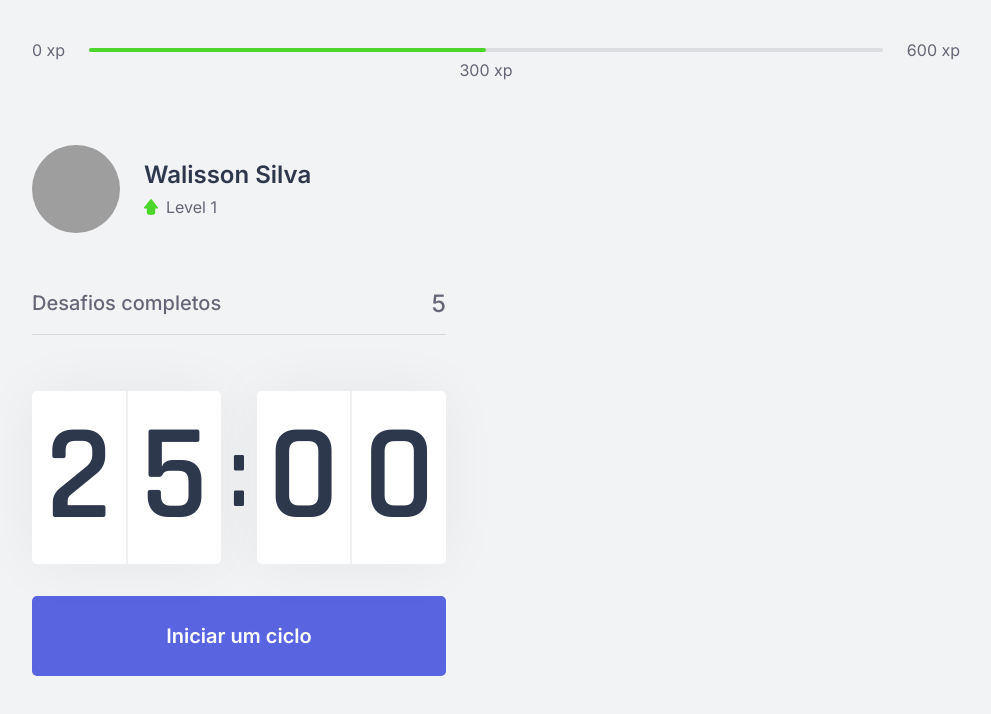
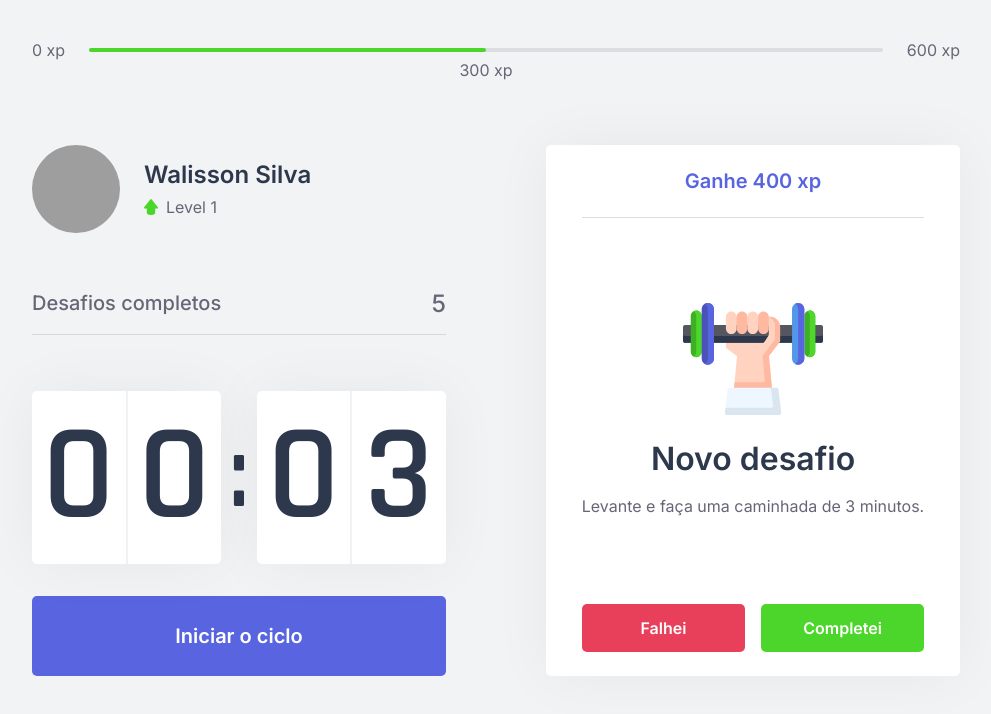
Before and after one commit to walissonsilva/moveit-next, a Next.js app: page / in a window 1280 px wide. Shown: the top 714 px of the page, without its empty margins (144-1135 px from the left). Built offline with nearby package versions, Linux system fonts and the light colour scheme; grey boxes are pictures that could not be loaded.

Commit message:
chore: create ChallengesContext to deal with start new challenges

```diff
--- /dev/null
+++ b/src/components/ChallengeBox.tsx
@@ -0,0 +1,50 @@
+import { useContext } from 'react';
+import styles from '../styles/components/ChallengeBox.module.css';
+
+import { ChallengesContext } from '../contexts/ChallengesContext';
+
+export function ChallengeBox() {
+  const contextData = useContext(ChallengesContext);
+
+  console.log(contextData);
+
+  const hasActiveChallenge = true;
+
+  return (
+    <div className={styles.challengeBoxContainer}>
+      { hasActiveChallenge ? (
+        <div className={styles.challengeActive}>
+          <header>Ganhe 400 xp</header>
+
+          <main>
+            <img src="icons/body.svg" alt=""/>
+
+            <strong>Novo desafio</strong>
+            <p>Levante e faça uma caminhada de 3 minutos.</p>
+          </main>
+
+          <footer>
+            <button
+              type="button"
+              className={styles.challengeFailedButton}>
+                Falhei
+            </button>
+            <button
+              type="button"
+              className={styles.challengeSucceededButton}>
+                Completei
+            </button>
+          </footer>
+        </div>
+      ) : (
+        <div className={styles.challengeNotActive}>
+          <strong>Finalize um ciclo para receber novos desafios</strong>
+          <p>
+            <img src="icons/level-up.svg" alt="Level Up"/>
+            Complete-os e ganhe experiência e avance de leve.
+          </p>
+        </div>
+      ) }
+    </div>
+  )
+}
--- a/src/components/Countdown.tsx
+++ b/src/components/Countdown.tsx
@@ -1,9 +1,17 @@
-import { useEffect, useState } from 'react';
+import { useContext, useEffect, useState } from 'react';
+
+import { ChallengesContext } from '../contexts/ChallengesContext';
+
 import styles from '../styles/components/Countdown.module.css';
 
 export function Countdown() {
-  const [time, setTime] = useState(25 * 60);
-  const [countdownActive, setCountdownActive] = useState(false);
+  const { startNewChallenge } = useContext(ChallengesContext);
+
+  const totalCountdownTime = 0.05 * 60;
+
+  const [time, setTime] = useState(totalCountdownTime);
+  const [isCountdownActive, setIsCountdownActive] = useState(false);
+  const [hasFinished, setHasFinished] = useState(false);
 
   const minutes = Math.floor(time / 60);
   const seconds = time % 60;
@@ -12,18 +20,26 @@
   const [secondLeft, secondRight] = String(seconds).padStart(2, '0').split('');
 
   const toggleActiveCountdown = () => {
-    setCountdownActive(!countdownActive);
+    if (!isCountdownActive) {
+      setHasFinished(false);
+    }
+
+    setIsCountdownActive(!isCountdownActive);
   }
 
   useEffect(() => {
-    if (countdownActive && time > 0) {
+    if (isCountdownActive && time > 0) {
       setTimeout(() => {
         setTime(time - 1);
       }, 1000);
-    } else if (!countdownActive) {
-      setTime(25 * 60);
+    } else if (!isCountdownActive) {
+      setTime(totalCountdownTime);
+    } else if (isCountdownActive && time === 0) {
+      setHasFinished(true);
+      toggleActiveCountdown();
+      startNewChallenge();
     }
-  }, [countdownActive, time]);
+  }, [isCountdownActive, time]);
 
   return (
     <div>
@@ -39,12 +55,31 @@
         </div>
       </div>
 
-      <button
-        type="button"
-        onClick={toggleActiveCountdown}
-        className={styles.countdownButton}>
-          { !countdownActive ? 'Iniciar um ciclo' : 'Cancelar o ciclo' }
-      </button>
+      { hasFinished ? (
+        <button
+          disabled
+          className={styles.countdownButton}>
+            Ciclo encerrado
+        </button>
+      ) : (
+        <>
+          {!isCountdownActive ? (
+            <button
+              type="button"
+              onClick={toggleActiveCountdown}
+              className={styles.countdownButton}>
+                Iniciar o ciclo
+            </button>
+          ): (
+            <button
+              type="button"
+              onClick={toggleActiveCountdown}
+              className={`${styles.countdownButton} ${styles.countdownButtonActive}`}>
+                Abandonar ciclo
+            </button>
+          )}
+        </>
+      )}
     </div>
   )
 }
--- /dev/null
+++ b/src/contexts/ChallengesContext.tsx
@@ -0,0 +1,35 @@
+import React, { createContext, ReactNode, useState } from "react";
+
+interface ChallengesContextData {
+  level: number;
+  currentExperience: number;
+  challengesCompleted: number;
+  startNewChallenge: () => void;
+}
+
+interface ChallengeProviderProps {
+  children: ReactNode;
+}
+
+export const ChallengesContext = createContext({} as ChallengesContextData);
+
+export function ChallengesProvider({ children }) {
+  const [level, setLevel] = useState(1);
+  const [currentExperience, setCurrentExperience] = useState(0);
+  const [challengesCompleted, setChallengesCompleted] = useState(0);
+
+  function startNewChallenge() {
+    console.log('New challenge!');
+  }
+
+  return (
+    <ChallengesContext.Provider value={{
+      level,
+      currentExperience,
+      challengesCompleted,
+      startNewChallenge,
+    }}>
+      { children }
+    </ChallengesContext.Provider>
+  )
+}
--- a/src/pages/_app.tsx
+++ b/src/pages/_app.tsx
@@ -1,7 +1,13 @@
 import '../styles/global.css';
 
+import { ChallengesProvider } from '../contexts/ChallengesContext';
+
 function MyApp({ Component, pageProps }) {
-  return <Component {...pageProps} />
+  return (
+    <ChallengesProvider>
+      <Component {...pageProps} />
+    </ChallengesProvider>
+  )
 }
 
 export default MyApp
--- a/src/pages/index.tsx
+++ b/src/pages/index.tsx
@@ -2,6 +2,7 @@
 import { Countdown } from '../components/Countdown';
 import ExperienceBar from '../components/ExperienceBar'
 import { Profile } from '../components/Profile';
+import { ChallengeBox } from '../components/ChallengeBox';
 
 import Head from 'next/head';
 
@@ -23,7 +24,9 @@
           <Countdown />
         </div>
 
-        <div></div>
+        <div>
+          <ChallengeBox />
+        </div>
       </section>
     </div>
   )
--- /dev/null
+++ b/src/styles/components/ChallengeBox.module.css
@@ -0,0 +1,107 @@
+.challengeBoxContainer {
+  height: 100%;
+
+  background: var(--white);
+  border-radius: 5px;
+  box-shadow: 0 0 60px rgba(0, 0, 0, 0.05);
+  padding: 1.5rem 2rem;
+
+  display: flex;
+  justify-content: center;
+  align-items: center;
+  flex-direction: column;
+
+  text-align: center;
+}
+
+.challengeNotActive {
+  display: flex;
+  flex-direction: column;
+  align-items: center;
+}
+
+.challengeNotActive strong {
+  font-size: 1.5rem;
+  font-weight: 500;
+  line-height: 1.4;
+}
+
+.challengeNotActive p {
+  display: flex;
+  flex-direction: column;
+  align-items: center;
+  line-height: 1.4;
+  max-width: 70%;
+  margin-top: 3rem;
+}
+
+.challengeNotActive p img {
+  margin-bottom: 1rem;
+}
+
+.challengeActive {
+  height: 100%;
+
+  display: flex;
+  flex-direction: column;
+}
+
+.challengeActive header {
+  color: var(--blue);
+  font-weight: 600;
+  font-size: 1.25rem;
+  padding: 0 2rem 1.5rem;
+  border-bottom: 1px solid var(--gray-line);
+}
+
+.challengeActive main {
+  flex: 1;
+  display: flex;
+  flex-direction: column;
+  align-items: center;
+  justify-content: center;
+}
+
+.challengeActive main strong {
+  font-weight: 600;
+  font-size: 2rem;
+  color: var(--title);
+  margin: 1.5rem 0 1rem;
+}
+
+.challengeActive main p {
+  line-height: 1.5;
+}
+
+.challengeActive footer {
+  display: grid;
+  grid-template-columns: repeat(2, 1fr);
+  gap: 1rem;
+}
+
+.challengeActive footer button {
+  height: 3rem;
+
+  display: flex;
+  align-items: center;
+  justify-content: center;
+
+  border-radius: 5px;
+  color: var(--white);
+  font-size: 1rem;
+  font-weight: 600;
+
+  transition: filter 0.3s;
+}
+
+.challengeActive footer button.challengeFailedButton {
+  background: var(--red);
+}
+
+.challengeActive footer button.challengeSucceededButton {
+  background: var(--green);
+}
+
+.challengeActive footer button:hover {
+  filter: brightness(0.9);
+}
--- a/src/styles/components/Countdown.module.css
+++ b/src/styles/components/Countdown.module.css
@@ -58,7 +58,23 @@
   transition: background-color 0.2s;
 }
 
-.countdownButton:hover {
+.countdownButton:not(:disabled):hover {
   background: var(--blue-dark);
   transition: background-color 0.2s;
 }
+
+.countdownButtonActive {
+  background: var(--white);
+  color: var(--title);
+}
+
+.countdownButtonActive:not(:disabled):hover {
+  background: var(--red);
+  color: var(--white);
+}
+
+.countdownButton:disabled {
+  background: var(--white);
+  color: var(--text);
+  cursor: not-allowed;
+}
--- a/src/styles/global.css
+++ b/src/styles/global.css
@@ -2,6 +2,8 @@
   margin: 0;
   padding: 0;
   box-sizing: border-box;
+  border: none;
+  outline: none;
 }
 
 :root {
```
